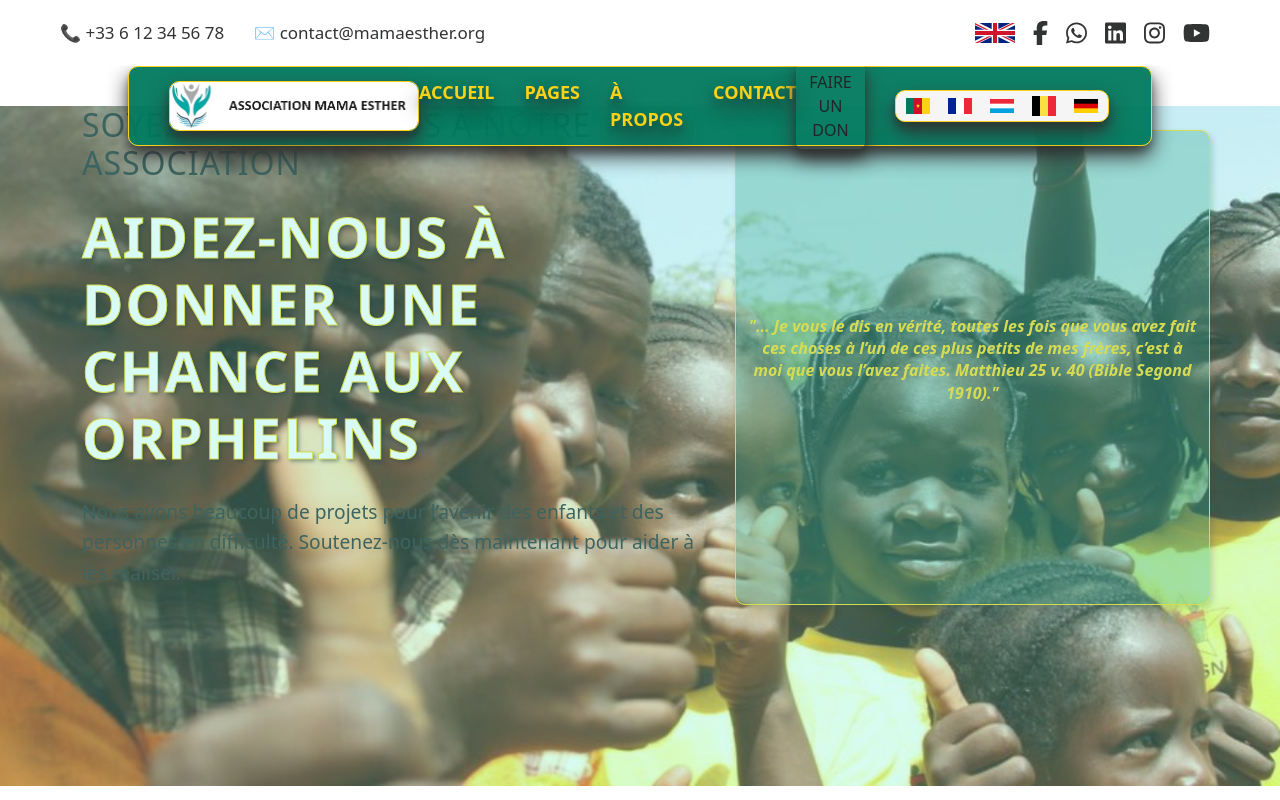
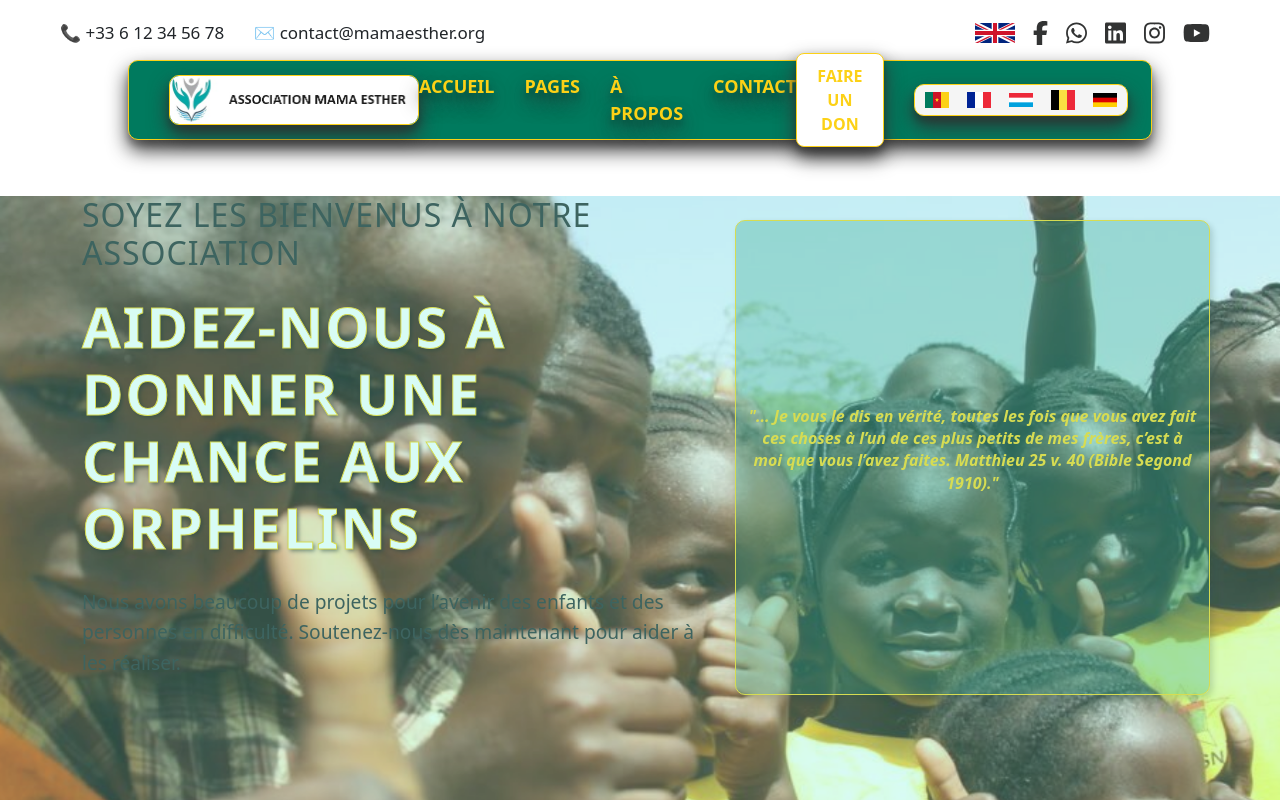
Before and after one commit to PapaG57/mama-esther-v5, a React (Vite) app: page / in a window 1280 px wide. Shown: the top 800 px of the page. Built offline with nearby package versions, Linux system fonts and the light colour scheme; some icons are missing.

Commit message:
fin de code topbar, navbar et navbar.js

```diff
--- a/src/components/Header.jsx
+++ b/src/components/Header.jsx
@@ -1,4 +1,4 @@
-import React from "react";
+import React, { useRef } from "react";
 import { FontAwesomeIcon } from "@fortawesome/react-fontawesome";
 import {
   faFacebookF,
@@ -11,7 +11,11 @@ import "../styles/header.css";
 import useScrollNavbar from "../utils/navbar";
 
 function Header() {
-  useScrollNavbar();
+  // Créez un ref que nous passerons à useScrollNavbar
+  const navbarRef = useRef(null);
+
+  // Passez la référence au hook
+  useScrollNavbar(navbarRef);
 
   return (
     <header id="header">
@@ -45,8 +49,8 @@ function Header() {
           </div>
         </div>
 
-        {/* Navbar – classes personnalisées pour éviter Bootstrap */}
-        <nav className="custom-navbar custom-navbar-card">
+        {/* Navbar – on ajoute le ref ici */}
+        <nav className="custom-navbar" ref={navbarRef}>
           <div className="custom-navbar-container">
             {/* Logo à gauche */}
             <a className="custom-navbar-logo" href="/">
@@ -82,35 +86,38 @@ function Header() {
               </ul>
             </div>
             {/* Bouton "Don" */}
-            <button className="btn don-button text-uppercase">
-              Faire un Don
-            </button>
+            <button className="don-button text-uppercase">Faire un Don</button>
             {/* Drapeaux à droite */}
             <div className="flag-icons">
               <img
                 src="/assets/flags/CM.svg"
                 alt="Drapeau Cameroun"
                 className="flag-icon me-2"
+                title="Cameroun"
               />
               <img
                 src="/assets/flags/FR.svg"
                 alt="Drapeau France"
                 className="flag-icon me-2"
+                title="France"
               />
               <img
                 src="/assets/flags/LU.svg"
                 alt="Drapeau Luxembourg"
                 className="flag-icon me-2"
+                title="Luxembourg"
               />
               <img
                 src="/assets/flags/BE.svg"
                 alt="Drapeau Belgique"
                 className="flag-icon me-2"
+                title="Belgique"
               />
               <img
                 src="/assets/flags/DE.svg"
                 alt="Drapeau Allemagne"
                 className="flag-icon"
+                title="Allemagne"
               />
             </div>
           </div>
--- a/src/styles/header.css
+++ b/src/styles/header.css
@@ -3,10 +3,8 @@
    ======================== */
 .top-bar {
   position: relative;
-  z-index: 950;
-  width: auto;
+  width: 100%;
   background-color: #ffffff;
-  color: #323333;
   padding: 10px 20px;
 }
 
@@ -74,24 +72,19 @@
   display: flex;
   justify-content: center;
   align-items: center;
-  position: relative;
-  top: 0;
+  position: fixed;
+  top: 60px;
   left: 50%;
   transform: translateX(-50%);
   width: 80%;
   height: 80px;
-  background-color: rgba(
-    0,
-    122,
-    94,
-    0.95
-  ); /* Légère transparence Vert du drapeau Cameroun */
+  background-color: rgba(0, 122, 94, 1);
   color: #fcd116; /* Jaune du drapeau Cameroun */
   box-shadow: 0 10px 20px #333333, 0 6px 6px #0000003b;
   border: solid 1px #fcd116; /* Jaune du drapeau Cameroun */
   border-radius: 10px;
+  transition: background-color 0.5s ease-in-out, opacity 0.5s ease-in-out;
   z-index: 900;
-  transition: background-color 0.5s ease-in-out, opacity 0.5s ease-in-out;
 }
 
 .custom-navbar-container {
@@ -165,6 +158,7 @@
 }
 
 /* Drapeaux (Flag icons) */
+
 .flag-icons {
   display: flex;
   gap: 10px;
@@ -196,7 +190,7 @@
   z-index: 800;
   width: 100vw;
   height: 85vh;
-  margin-top: -40px;
+  margin-top: 130px;
   text-align: center;
   background-image: url("/assets/banner.png");
   background-size: cover;
--- a/src/utils/navbar.js
+++ b/src/utils/navbar.js
@@ -1,30 +1,31 @@
 import { useEffect } from "react";
 
-const useScrollNavbar = () => {
+const useScrollNavbar = (navbarRef) => {
   useEffect(() => {
     const handleScroll = () => {
-      const navbar = document.querySelector(".custom-navbar");
-
-      if (!navbar) {
-        console.warn("⚠️ La navbar n'a pas été trouvée !");
+      if (!navbarRef.current) {
+        console.warn("⚠️ La navbar n'a pas été trouvée via le ref !");
         return;
       }
 
       let scrollY = window.scrollY;
-      let opacity = Math.max(0.5, 1 - scrollY / 300);
-      navbar.style.backgroundColor = `rgba(0, 122, 94, ${opacity})`;
+
+      let opacity = scrollY < 100 ? 1 - (scrollY / 300) * 0.1 : 0.7;
+
+      navbarRef.current.style.setProperty(
+        "background-color",
+        `rgba(0, 122, 94, ${opacity})`,
+        "important"
+      );
     };
 
-    // Attendre le chargement complet du DOM avant d'ajouter l'événement
-    document.addEventListener("DOMContentLoaded", () => {
-      window.addEventListener("scroll", handleScroll);
-    });
+    window.addEventListener("scroll", handleScroll);
+    handleScroll();
 
-    // Nettoyage de l'écouteur au démontage du composant
     return () => {
       window.removeEventListener("scroll", handleScroll);
     };
-  }, []);
+  }, [navbarRef]);
 };
 
 export default useScrollNavbar;
```
